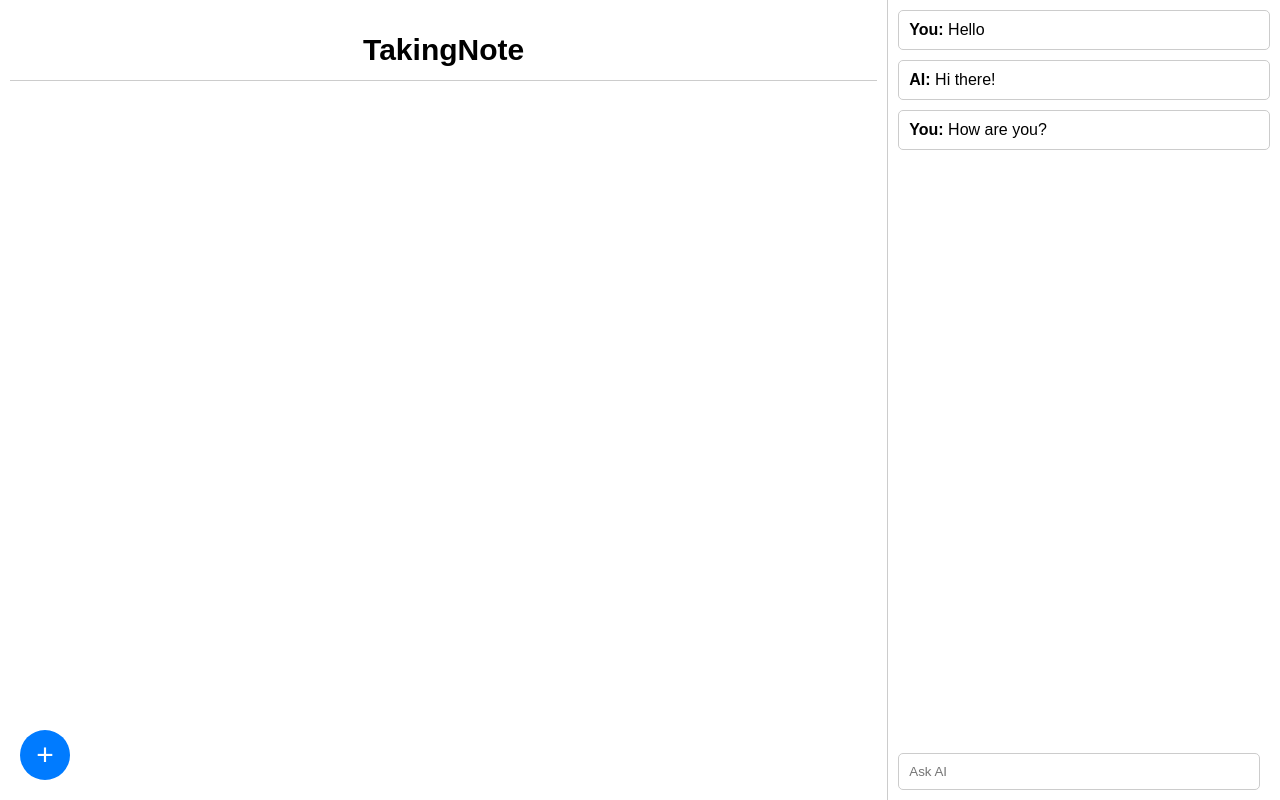
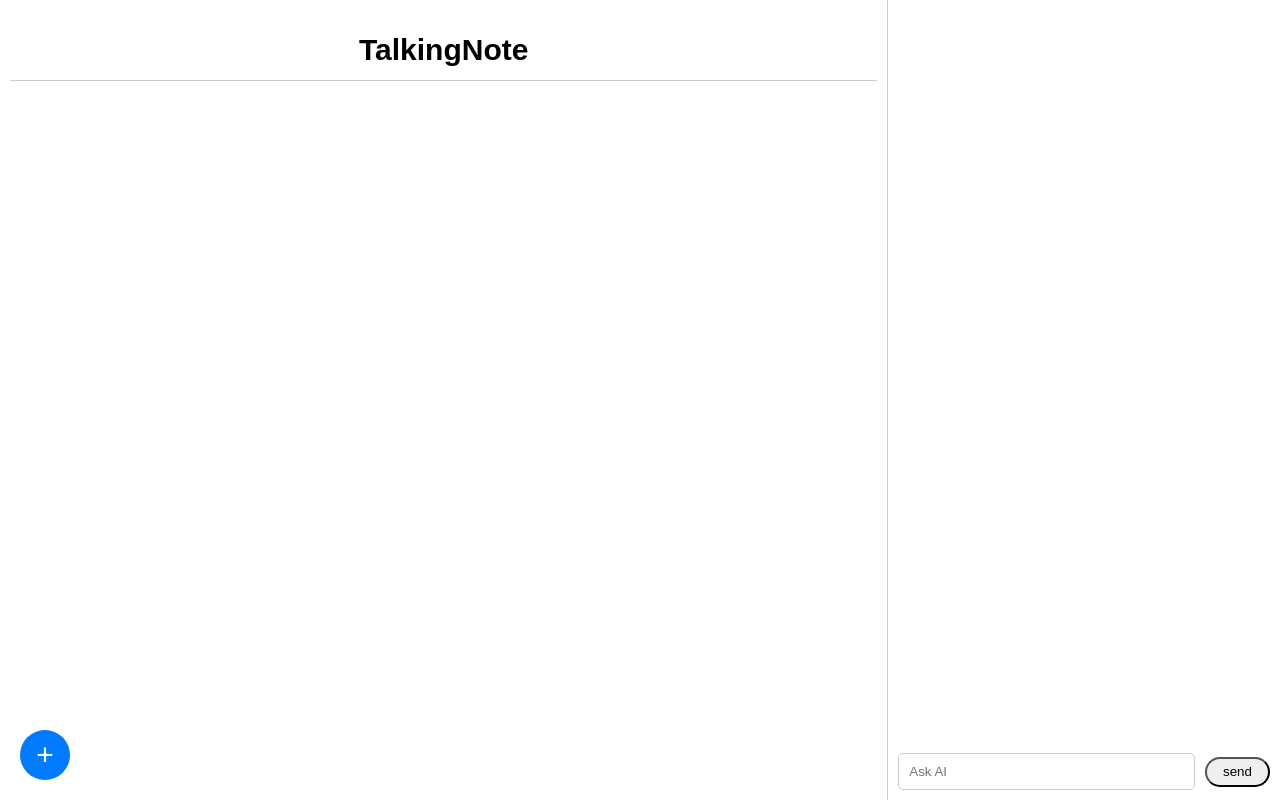
Before and after one commit to therealmahmoud/Talking_Note-Project, a Flask app: page / in a window 1280 px wide. Run offline with Flask 3, Linux system fonts and the light colour scheme.

Commit message:
handling AIchat

```diff
--- a/docker-compose.yaml
+++ b/docker-compose.yaml
@@ -47,7 +47,7 @@ services:
   nginx:
     image: nginx:latest
     ports:
-      - "8000:80"
+      - "9000:80"
     volumes:
       - ./nginx.conf:/etc/nginx/nginx.conf
     depends_on:
--- a/web_app/static/styles/home.css
+++ b/web_app/static/styles/home.css
@@ -44,6 +44,11 @@ body {
 	border: 1px solid #ccc;
 	border-radius: 5px;
 	margin-right: 10px;
+}
+.send-btn{
+	border-radius: 30px;
+    width: 65px;
+    height: 30px;
 }
 .add-note-btn {
 	position: absolute;
--- a/web_app/templates/home.html
+++ b/web_app/templates/home.html
@@ -6,23 +6,20 @@
     <link rel="stylesheet" href="../static/styles/header.css" />
     <link rel="stylesheet" href="../static/styles/home.css" />
     <script type="text/javascript" src="../static/js/create.js"></script>
-    <title>TakingNote</title>
+    <title>TalkingNote</title>
   </head>
   <body>
     <div class="container">
       <div class="notes-section">
-        <header><dev class="hNote">TakingNote</dev></header>
+        <header><dev class="hNote">TalkingNote</dev></header>
         <div id="notes-container"></div>
         <button class="add-note-btn">+</button>
       </div>
       <div class="chat-section">
-        <div class="chat-messages">
-          <div class="chat-message"><strong>You:</strong> Hello</div>
-          <div class="chat-message"><strong>AI:</strong> Hi there!</div>
-          <div class="chat-message"><strong>You:</strong> How are you?</div>
-        </div>
+        <div class="chat-messages"></div>
         <div class="chat-box">
           <input type="text" class="chat-input" placeholder="Ask AI" />
+		  <button class="send-btn">send</button>
         </div>
       </div>
     </div>
```
